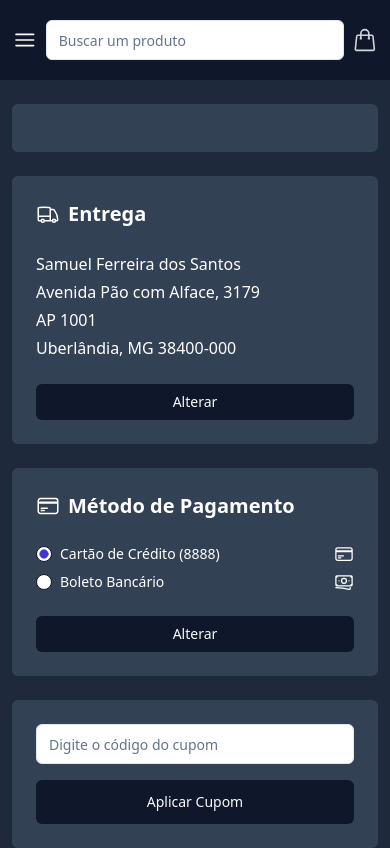
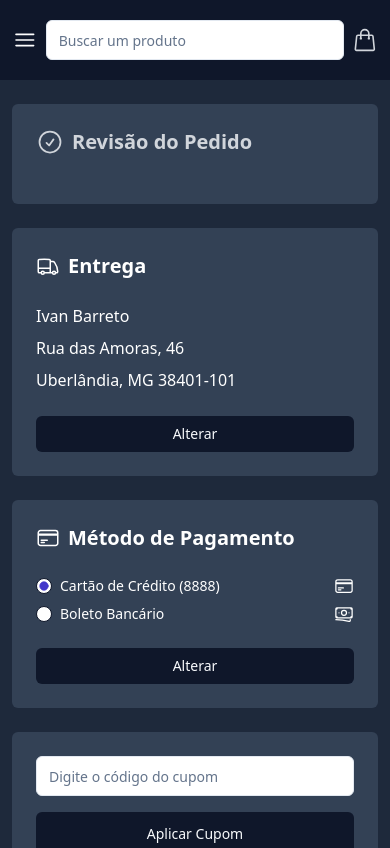
Before and after one commit to brunocrez/cna-ecommerce, a Next.js app: page /checkout in a window 390 px wide. Shown: the top 848 px of the page. Built offline with nearby package versions, Linux system fonts and the light colour scheme.

Commit message:
feat: adjust checkout font sizes & user addresses

```diff
--- a/src/components/delivery-address.tsx
+++ b/src/components/delivery-address.tsx
@@ -1,18 +1,27 @@
 import { TruckIcon } from '@heroicons/react/24/outline'
 import { Button } from './ui/button'
+import { useAuth } from '@/contexts/AuthContext'
 
 export function DeliveryAddress() {
+  const { user } = useAuth()
+  const { street, number, complement, city, state, postalCode } =
+    user.addresses[0]
+
   return (
     <div className="w-full bg-slate-700 p-6 rounded-md text-white">
       <div className="flex items-center gap-2 mb-6">
         <TruckIcon className="size-6" />
         <h2 className="font-bold text-xl">Entrega</h2>
       </div>
-      <div className="text-white flex flex-col gap-1">
-        <p>Samuel Ferreira dos Santos</p>
-        <p>Avenida Pão com Alface, 3179</p>
-        <p>AP 1001</p>
-        <p>Uberlândia, MG 38400-000</p>
+      <div className="text-white flex flex-col gap-2">
+        <p>{user.name}</p>
+        <p>
+          {street}, {number}
+        </p>
+        {complement && <p>{complement}</p>}
+        <p>
+          {city}, {state} {postalCode.replace(/(\d{5})(\d{3})/, '$1-$2')}
+        </p>
       </div>
       <Button className="w-full mt-6" size={'sm'}>
         Alterar
--- a/src/contexts/AuthContext.tsx
+++ b/src/contexts/AuthContext.tsx
@@ -15,6 +15,17 @@ const loggedUser = {
   name: 'Ivan Barreto',
   email: 'ivanbarreto@email.com',
   userId: '0f6dfca3-5385-4449-b476-41d84a17bd3a',
+  addresses: [
+    {
+      street: 'Rua das Amoras',
+      city: 'Uberlândia',
+      state: 'MG',
+      country: 'BR',
+      neighborhood: 'Bairro Residencial',
+      number: 46,
+      postalCode: '38401101',
+    },
+  ],
 }
 
 export function AuthProvider({ children }: IAuthProviderProps) {
--- a/src/hooks/useCreateOrder.ts
+++ b/src/hooks/useCreateOrder.ts
@@ -9,7 +9,7 @@ export const useCreateOrder = (
   enabled: boolean,
 ) => {
   return useQuery({
-    queryKey: [`createOrder-${user.userId}`],
+    queryKey: [`createOrder-${user.userId}-${items[0]?.productId}`],
     queryFn: () => createOrder(user, items),
     enabled,
     refetchOnWindowFocus: false,
--- a/src/interfaces/User.ts
+++ b/src/interfaces/User.ts
@@ -1,3 +1,5 @@
+import { IAddress } from './Address'
+
 export interface IUser {
   id: string
   name: string
@@ -9,4 +11,5 @@ export type LoggedUserType = {
   name: string
   email: string
   userId: string
+  addresses: IAddress[]
 }
--- a/src/pages/checkout.tsx
+++ b/src/pages/checkout.tsx
@@ -36,12 +36,12 @@ export default function CheckoutPage() {
             <div className="w-full">
               {/* card pedidos */}
               <div className="bg-slate-700 rounded-md p-6 mb-6">
-                <div className="hidden sm:flex items-center gap-2 text-gray-300 mb-6 ">
+                <div className="flex items-center gap-2 text-gray-300 mb-6 ">
                   <CheckCircleIcon className="size-7" />
                   <h2 className="text-xl font-bold">Revisão do Pedido</h2>
 
                   <Button
-                    className="ml-auto uppercase flex items-center p-4 text-xs tracking-widest"
+                    className="hidden sm:flex ml-auto uppercase items-center p-4 text-xs tracking-widest"
                     size={'sm'}
                   >
                     <TrashIcon className="size-5 mr-2" />
@@ -56,26 +56,23 @@ export default function CheckoutPage() {
                     <div className="flex gap-4 mb-3">
                       <img
                         className="size-24 rounded-md"
-                        src="https://img.freepik.com/free-photo/top-view-arrangement-with-keyboard_23-2148604846.jpg"
+                        src={orderItem.Product.images[0].url}
                         alt="imagem pedido"
                         height={100}
                         width={70}
                       />
                       <div className="flex flex-col gap-1 overflow-hidden">
-                        <span className="text-white text-sm text-ellipsis line-clamp-2">
+                        <span className="text-white text-xs sm:text-sm text-ellipsis line-clamp-2">
                           {orderItem.Product.name}
                         </span>
                         <div className="flex items-center">
-                          <span className="text-gray-200 text-xl font-bold">
+                          <span className="text-gray-200 text-xs sm:text-xl font-bold">
                             {formatCurrency(orderItem.Product.finalPrice)}
                           </span>
                           <Button className="ml-auto bg-transparent hover:bg-transparent">
-                            <TrashIcon className="size-6 text-red-500" />
+                            <TrashIcon className="size-5 sm:size-6 text-red-500" />
                           </Button>
                         </div>
-                        <span className="text-sm text-green-600 font-bold">
-                          Em Estoque!
-                        </span>
 
                         <div className="flex items-center gap-2">
                           <Button
@@ -84,7 +81,7 @@ export default function CheckoutPage() {
                           >
                             <MinusCircleIcon className="size-6" />
                           </Button>
-                          <span className="text-gray-300">3</span>
+                          <span className="text-gray-300">1</span>
                           <Button
                             className="bg-transparent hover:bg-transparent px-0"
                             size={'sm'}
```
Also changed, not shown: src/interfaces/Address.ts (added, +10 -0 lines).
